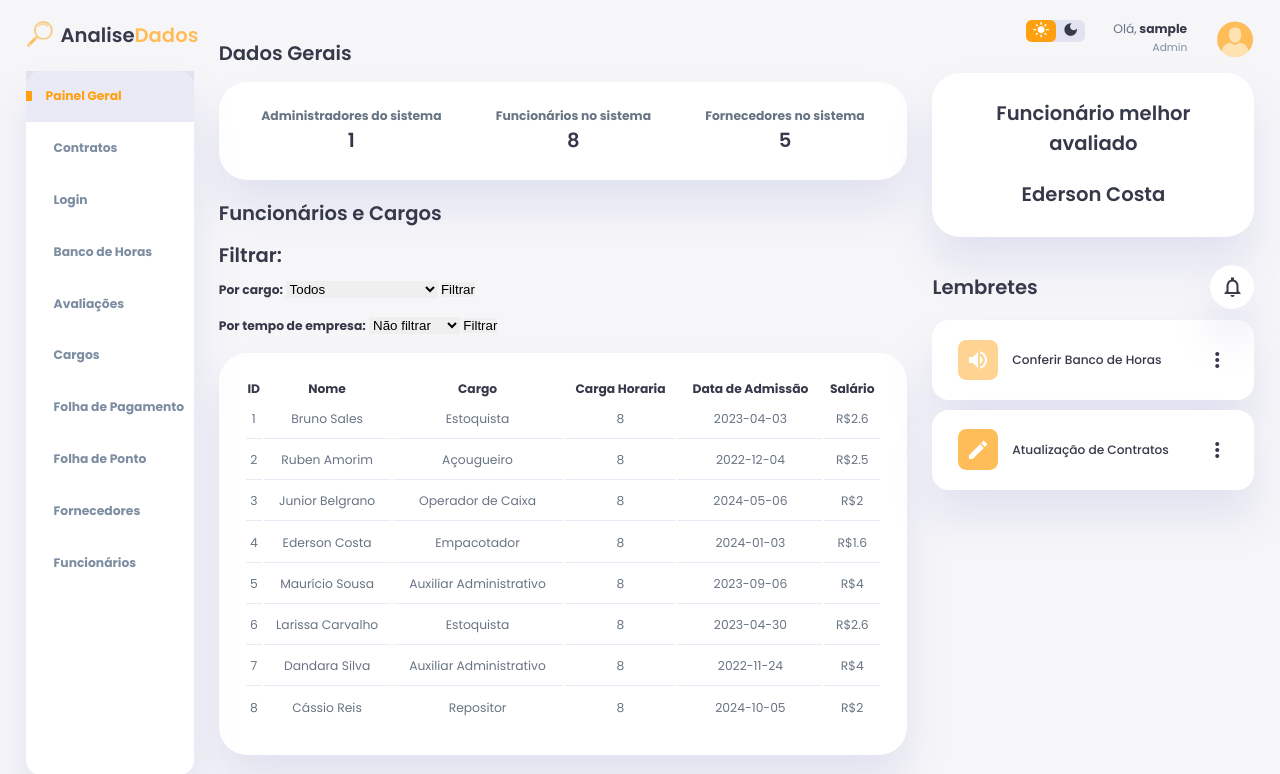
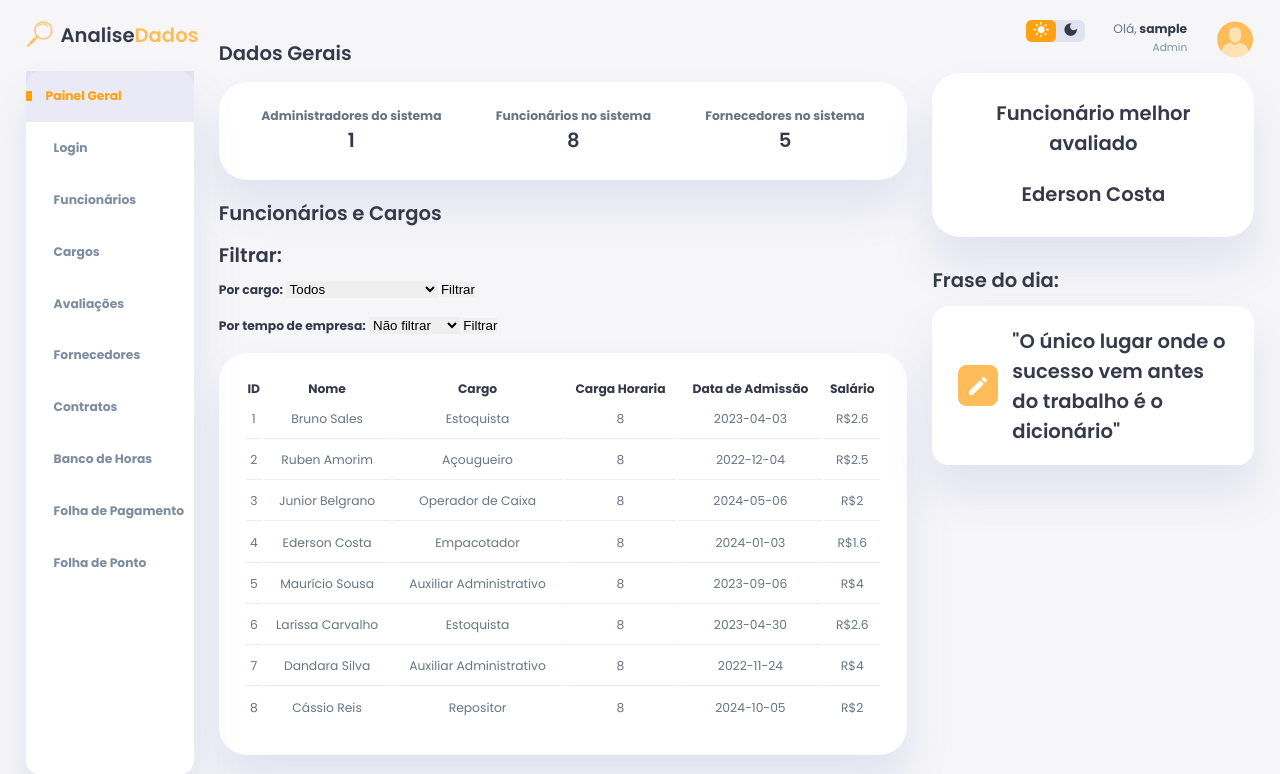
Before and after one commit to Yago-LDT/ProjetoUltramixRH, a PHP site: page /menu.php in a window 1280 px wide. Shown: the top 774 px of the page. Run offline with PHP 8.4, Linux system fonts and the light colour scheme; the visitor is signed in with stand-in values (Sample User, id 1); data comes from the database, SQL or seed files in the repository.

Commit message:
ALTERAÇÕES FINAIS
-Painel lateral funcionando

-Várias correções. Especialmente nos formulários. Formatação, tipo de dado recebido, redirecionamento e etc.

-Coloquei um negócio de frase do dia, só pra colocar alguma coisa com significado lá na direita.

```diff
--- a/controle/ControleUsuario.php
+++ b/controle/ControleUsuario.php
@@ -471,7 +471,7 @@ switch($acao) {
 
             if($resultado >= 1) {
             $_SESSION['mensagem'] = "Cadastro realizado com sucesso!";
-            header('Location: ../visao/formularios/folhapagamento/cadastrarfolha.php');
+            header('Location: ../visao/formularios/folhapagamento/listarfolha.php');
             exit();
                 } else{
                     $_SESSION['mensagem'] = "Erro ao realizar o cadastro!";
--- a/menu.js
+++ b/menu.js
@@ -18,6 +18,10 @@ darkMode.addEventListener('click', () => {
     darkMode.querySelector('span:nth-child(1)').classList.toggle('active');
     darkMode.querySelector('span:nth-child(2)').classList.toggle('active');
 })
+
+Orders.forEach(order => {
+
+});
 
 document.getElementById('contratos').addEventListener('click', function() {
     var submenu = document.getElementById('submenu-contratos');
--- a/menu.php
+++ b/menu.php
@@ -350,27 +351,10 @@ $classUsuarioDAO = new ClassUsuarioDAO();
 
             <div class="reminders">
                 <div class="header">
-                    <h2>Lembretes</h2>
-                    <span class="material-icons-sharp">
-                        notifications_none
-                    </span>
+                    <h2>Frase do dia:</h2>
                 </div>
 
-                <div class="notification">
-                    <div class="icon">
-                        <span class="material-icons-sharp">
-                            volume_up
-                        </span>
-                    </div>
-                    <div class="content">
-                        <div class="info">
-                            <h3>Conferir Banco de Horas</h3>
-                        </div>
-                        <span class="material-icons-sharp">
-                            more_vert
-                        </span>
-                    </div>
-                </div>
+
 
                 <div class="notification deactive">
                     <div class="icon">
@@ -380,11 +364,9 @@ $classUsuarioDAO = new ClassUsuarioDAO();
                     </div>
                     <div class="content">
                         <div class="info">
-                            <h3>Atualização de Contratos</h3>
+                            <h2>"O único lugar onde o sucesso vem antes do trabalho é o dicionário"</h2>
                         </div>
-                        <span class="material-icons-sharp">
-                            more_vert
-                        </span>
+
                     </div>
                 </div>
 
--- a/modelo/DAO/ClassUsuarioDAO.php
+++ b/modelo/DAO/ClassUsuarioDAO.php
@@ -245,7 +245,7 @@ class ClassUsuarioDAO
             $stmt->bindValue(':id', $idcargo->getExcluirid());
             $stmt->execute();
             return TRUE;
-        } catch (PDOException $exc) {
+        } catch (PDOException $ex) {
              echo $ex->getMessage();
         }
     }
--- a/visao/formularios/cargos/alterarcargo.php
+++ b/visao/formularios/cargos/alterarcargo.php
@@ -37,6 +37,7 @@ exit();
           <label for="novoid">ID</label>
           <input type="text" id="novoid" name="novoid" placeholder="Digite o ID do cargo para alterar" required>
         </div>
+        <div class="input-container">
           <label for="titulo">Título do Cargo</label>
           <input type="text" id="titulo" name="titulo" placeholder="Digite o título do cargo" required>
         </div>
--- a/visao/formularios/cargos/excluircargo.php
+++ b/visao/formularios/cargos/excluircargo.php
@@ -42,7 +42,7 @@ exit();
         <button type="button" class="btn-submit" onclick="window.location.href='../../../menu.php'">Voltar</button>
       </form>
       <div id="error-message" class="error-message"></div>
-      ?>
+
     </div>
   </div>
   <script src=""></script>
--- a/visao/formularios/contrato/cadastrarcontrato.php
+++ b/visao/formularios/contrato/cadastrarcontrato.php
@@ -14,11 +14,12 @@ exit();
   <meta name="viewport" content="width=device-width, initial-scale=1.0">
   <title>Cadastro de Contrato</title>
   <link rel="stylesheet" href="./../../css/form.css">
+
 </head>
 <body>
 
-  <div class="form-container">
-    <div class="form-box">
+  <div class="login-container">
+    <div class="login-box">
       <div class="logo-container">
         <img src="./../../img/Logotipo_moderno_minimalista_azul_marinho_para_ecommerce-removebg-preview.png" alt="logo" class="logo">
       </div>
--- a/visao/formularios/contrato/listarcontrato.php
+++ b/visao/formularios/contrato/listarcontrato.php
@@ -61,7 +61,7 @@ if (isset($_SESSION['mensagem'])) {
       echo "<td><p>" . $us['fornecedor_id'] . "</p></td>";
       echo "<td><p>" . $us['duracao'] . "</p></td>";
       echo "<td><p>" . $us['produto_quantidade'] . "</p></td>";
-      echo "<td><p>" . $us['valor'] . "</p></td>";
+      echo "<td><p>R$" . $us['valor'] . "</p></td>";
       echo "</tr>";
 
     }
--- a/visao/formularios/folhaponto/alterarponto.php
+++ b/visao/formularios/folhaponto/alterarponto.php
@@ -46,12 +46,12 @@ exit();
 
         <div class="input-container">
           <label for="horariochegada">Horário de Chegada</label>
-          <input type="time" id="horariochegada" name="horariochegada" required>
+          <input type="datetime-local" id="horariochegada" name="horariochegada" required>
         </div>
 
         <div class="input-container">
           <label for="horariosaida">Horário de Saída</label>
-          <input type="time" id="horariosaida" name="horariosaida" required>
+          <input type="datetime-local" id="horariosaida" name="horariosaida" required>
         </div>
         <button type="submit" class="btn-submit">Alterar Folha de Ponto</button>
         <br><br>
--- a/visao/formularios/folhaponto/cadastrarponto.php
+++ b/visao/formularios/folhaponto/cadastrarponto.php
@@ -39,11 +39,11 @@ exit();
         </div>
         <div class="input-container">
           <label for="horariochegada">Horário de Chegada</label>
-          <input type="time" id="horariochegada" name="horariochegada" required>
+          <input type="datetime-local" id="horariochegada" name="horariochegada" required>
         </div>
         <div class="input-container">
           <label for="horariosaida">Horário de Saída</label>
-          <input type="time" id="horariosaida" name="horariosaida" required>
+          <input type="datetime-local" id="horariosaida" name="horariosaida" required>
         </div>
         <button type="submit" class="btn-submit">Cadastrar Folha de Ponto</button>
         <br><br>
--- a/visao/formularios/folhaponto/excluirponto.php
+++ b/visao/formularios/folhaponto/excluirponto.php
@@ -24,7 +24,7 @@ exit();
       </div>
       <h1>Excluir Ponto</h1>
 
-
+<?php
   if (isset($_SESSION['mensagem'])) {
     echo "<div class='error-message'>{$_SESSION['mensagem']}</div>";
     unset($_SESSION['mensagem']);
--- a/visao/formularios/fornecedores/alterarfornecedor.php
+++ b/visao/formularios/fornecedores/alterarfornecedor.php
@@ -51,7 +51,7 @@ exit();
 
         <div class="input-container">
           <label for="CNPJ">CNPJ</label>
-          <input type="text" id="CNPJ" name="CNPJ" placeholder="Digite o CNPJ" required pattern="\d{14,15}" title="Insira um CNPJ com 14-15 dígitos numéricos">
+          <input type="text" id="CNPJ" name="CNPJ" placeholder="Digite o CNPJ" required>
         </div>
 
         <div class="input-container">
@@ -80,7 +80,7 @@ exit();
       </form>
       <div id="error-message" class="error-message"></div>
       <?php
-  session_start();
+
 
   if (isset($_SESSION['mensagem'])) {
     echo "<div class='error-message'>{$_SESSION['mensagem']}</div>";
--- a/visao/formularios/fornecedores/cadastrarfornecedor.php
+++ b/visao/formularios/fornecedores/cadastrarfornecedor.php
@@ -43,7 +43,7 @@ exit();
         </div>
         <div class="input-container">
           <label for="cnpj">CNPJ</label>
-          <input type="text" id="CNPJ" name="CNPJ" placeholder="Digite o CNPJ" required pattern="\d{13,14,15}" title="Insira um CNPJ com 13-15 dígitos numéricos">
+          <input type="text" id="CNPJ" name="CNPJ" placeholder="Digite o CNPJ" required>
         </div>
         <div class="input-container">
           <label for="telefone">Telefone</label>
```
Also changed, not shown: other parts of menu.php (+60 -59 lines), visao/formularios/contrato/alterarcontrato.php (+4 -3 lines), visao/formularios/folhapagamento/cadastrarfolha.php (+0 -8 lines).
